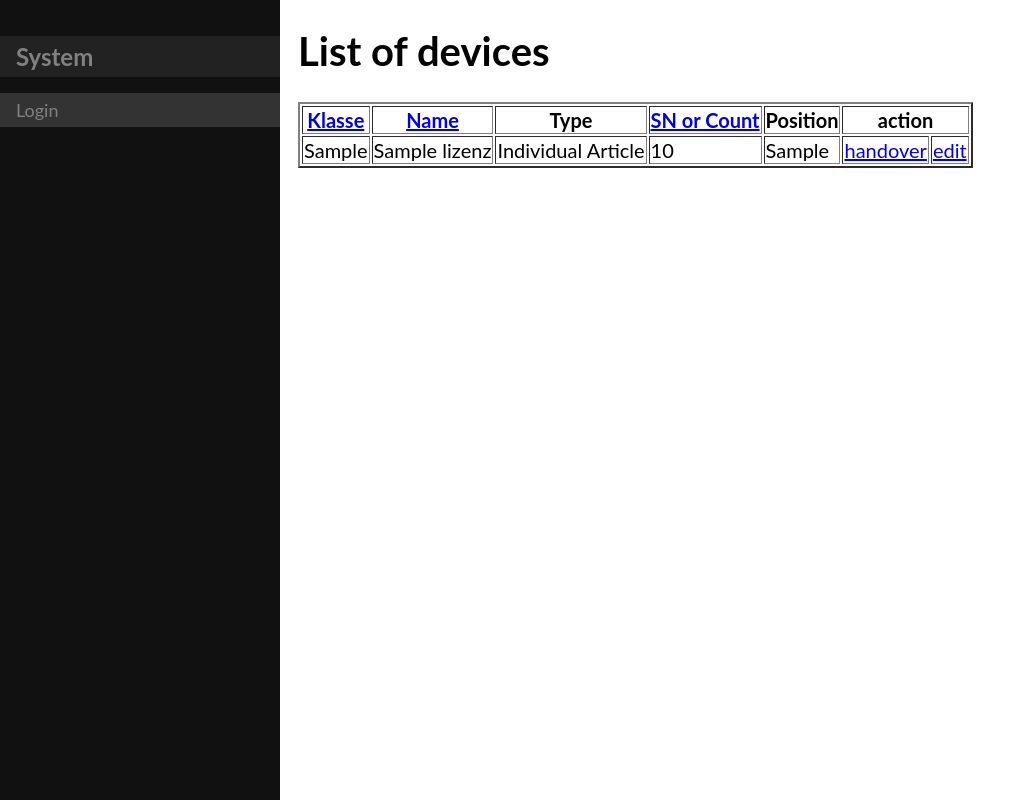
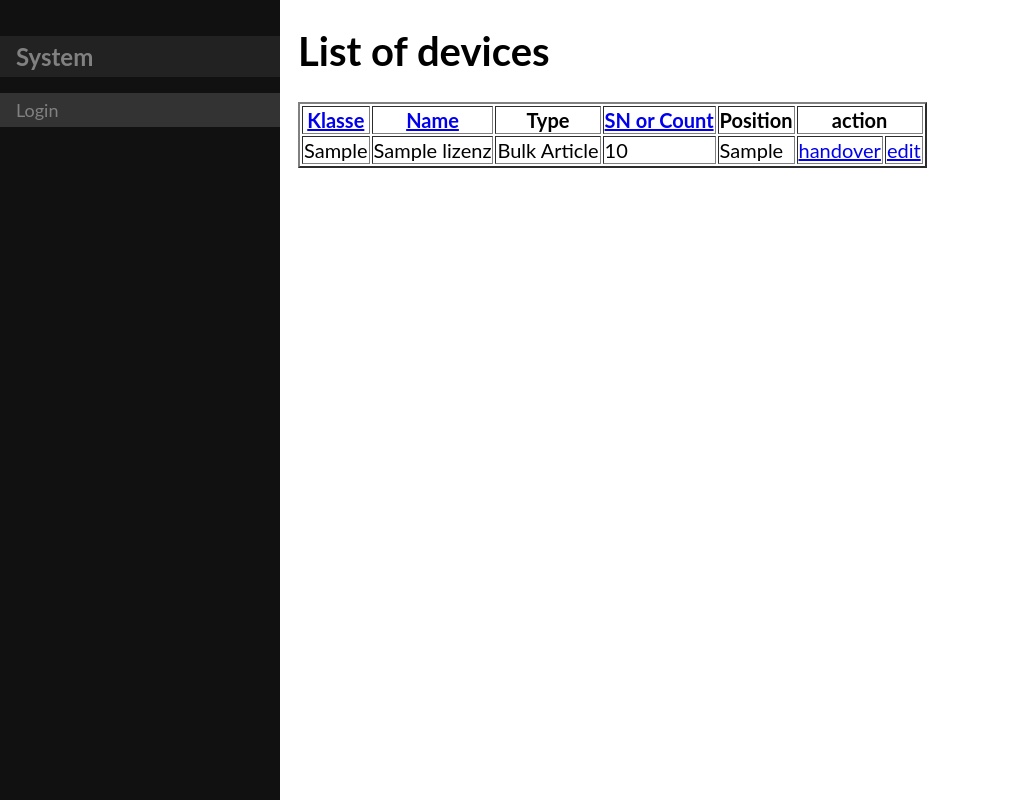
Before and after one commit to mario-spitze/companynetworkmanager, a Django app: template django/project/inventory/templates/inventory/listEquipment.html in a window 1280 px wide. Shown: the whole page, without its empty margins (0-1036 px from the left). Run offline with Django 3.2, Linux system fonts and the light colour scheme; the template is opened without the code that fills it: most values are stand-ins (such as "Sample title", 1, 10 or a date in 2020).

Commit message:
#80 only is a little mistake

```diff
--- a/django/project/inventory/templates/inventory/listEquipment.html
+++ b/django/project/inventory/templates/inventory/listEquipment.html
@@ -26,9 +26,9 @@
             {{ equipment.name }}
         {% endif %}</td>
         <td>{% if equipment.getType == "equipment" %}
+            {% translate 'Individual Article' %}
+        {% else %}
             {% translate 'Bulk Article' %}
-        {% else %}
-            {% translate 'Individual Article' %}
         {% endif %}</td>
         <td>{% if equipment.getType == "equipment" %}
             {{ equipment.sn }}
```
